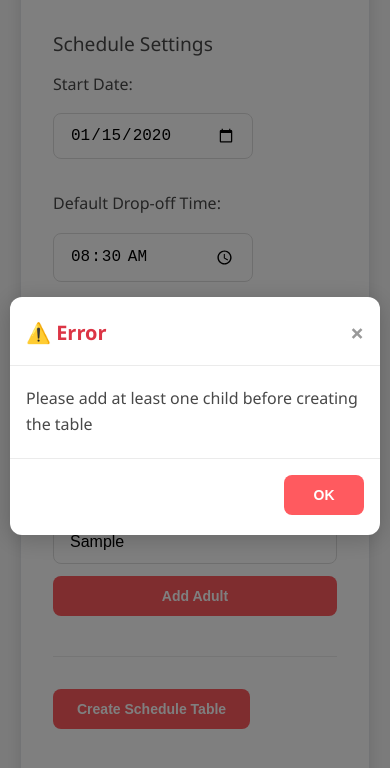
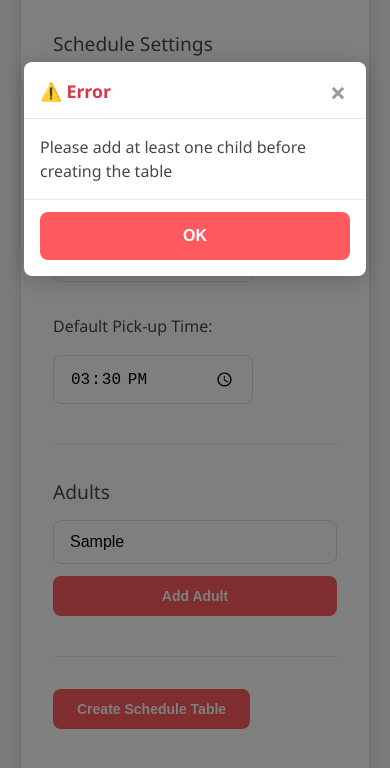
Before and after one commit to sbmooc/dontforgetthekids, a plain HTML site: page index.html in a window 390 px wide. Both pictures are taken after typing "Sample", "2020-01-15", "Sample" into the empty fields and a click on the button "Create Schedule Table". Shown: the part 338-1106 px from the top of the page. Drawn offline with Linux system fonts and the light colour scheme.

Commit message:
Improve modals on mobile

```diff
--- a/style.css
+++ b/style.css
@@ -459,11 +459,74 @@ tbody tr:last-child td:last-child {
 
 @media (max-width: 768px) {
     .modal {
-        padding: 10px;
+        padding: 16px;
+        align-items: flex-start;
+        padding-top: 10vh;
     }
 
     .modal-content {
-        max-height: 90vh;
+        max-height: 85vh;
+        max-width: none;
+        width: calc(100% - 32px);
+        margin: 0 auto;
+    }
+
+    .modal-header {
+        padding: 16px 20px 12px;
+    }
+
+    .modal-header h3 {
+        font-size: 1.1rem;
+        line-height: 1.3;
+    }
+
+    .modal-close {
+        font-size: 28px;
+        padding: 4px;
+        margin: -4px;
+        min-width: 32px;
+        min-height: 32px;
+        display: flex;
+        align-items: center;
+        justify-content: center;
+    }
+
+    .modal-body {
+        padding: 16px 20px;
+    }
+
+    .modal-body p {
+        font-size: 16px;
+        line-height: 1.5;
+    }
+
+    .modal-footer {
+        padding: 12px 20px 16px;
+        display: flex;
+        gap: 12px;
+        flex-direction: column-reverse;
+    }
+
+    .modal-footer .btn {
+        width: 100%;
+        padding: 14px 20px;
+        font-size: 16px;
+        min-height: 48px;
+        display: flex;
+        align-items: center;
+        justify-content: center;
+    }
+}
+
+@media (max-width: 480px) {
+    .modal {
+        padding: 12px;
+        padding-top: 8vh;
+    }
+
+    .modal-content {
+        width: calc(100% - 24px);
+        border-radius: 8px;
     }
 
     .modal-header,
```
